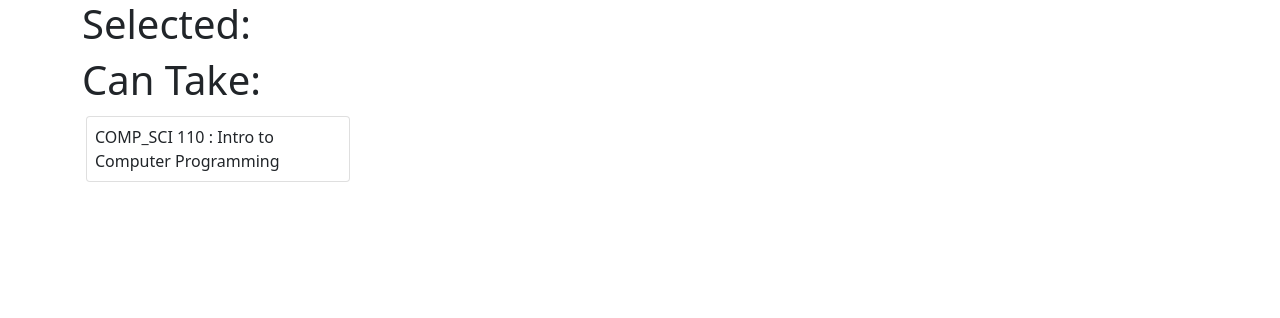
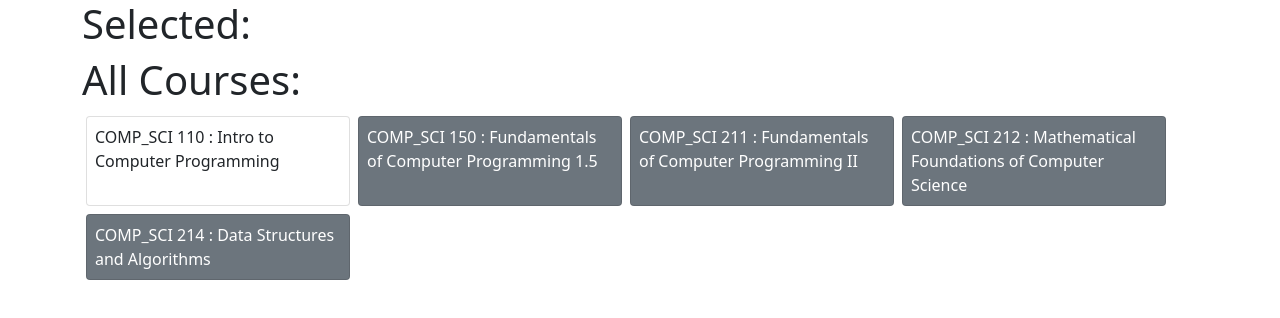
Before and after one commit to 397-f21/crouton.nu, a React (Create React App) app: page / in a window 1280 px wide. Shown: the top 318 px of the page. Built offline with nearby package versions, Linux system fonts and the light colour scheme.

Commit message:
added all courses

```diff
--- a/src/components/CourseList.js
+++ b/src/components/CourseList.js
@@ -15,16 +15,23 @@ export const CourseList = () => {
             <h1> Selected: </h1>
             <div className="course-list">
                 {selected.map((course) => <Courses course={course} setSelected={setSelected}
-                                                 selected={selected} coursesArr={coursesArr} canTake={canTake}
-                                                 setCanTake={setCanTake} action={detake}/>)}
+                                                   selected={selected} coursesArr={coursesArr} canTake={canTake}
+                                                   setCanTake={setCanTake} action={detake}/>)}
             </div>
 
 
-            <h1> Can Take: </h1>
+            {/*<h1> Can Take: </h1>*/}
+            {/*<div className="course-list">*/}
+            {/*    {canTake.map((course) => <Courses course={course} setSelected={setSelected}*/}
+            {/*                                      selected={selected} coursesArr={coursesArr} canTake={canTake}*/}
+            {/*                                      setCanTake={setCanTake} action={take}/>)}*/}
+            {/*</div>*/}
+            <h1> All Courses: </h1>
             <div className="course-list">
-                {canTake.map((course) => <Courses course={course} setSelected={setSelected}
-                                                 selected={selected} coursesArr={coursesArr} canTake={canTake}
-                                                 setCanTake={setCanTake} action={take}/>)}
+                {coursesArr.map((course) => <NotSelectedCourses course={course} setSelected={setSelected}
+                                                                selected={selected} coursesArr={coursesArr}
+                                                                canTake={canTake}
+                                                                setCanTake={setCanTake} action={take}/>)}
             </div>
         </>
     )
@@ -33,11 +40,37 @@ export const CourseList = () => {
 const Courses = ({coursesArr, course, setSelected, selected, canTake, setCanTake, action}) => {
     return (
         course ?
-            <div className="card m-1 p-2" onClick={() => {action(coursesArr, course, setSelected, selected, canTake, setCanTake);}}>
+            <div className="card m-1 p-2" onClick={() => {
+                action(coursesArr, course, setSelected, selected, canTake, setCanTake);
+            }}>
                 {course[0]} : {course[1].course_name}
             </div>
-        : null
+            : null
     );
+
+}
+
+const NotSelectedCourses = ({coursesArr, course, setSelected, selected, canTake, setCanTake, action}) => {
+    const selectedCoursesName = selected.map(course => course[0]);
+
+
+    return (
+        course ?
+            selectedCoursesName.includes(course[0]) ? <div className="card m-1 p-2 bg-primary text-white">
+                    {course[0]} : {course[1].course_name}
+                </div> :
+                ifPreMet(course, selected) && !selectedCoursesName.includes(course[0]) ?
+                    <div className="card m-1 p-2" onClick={() => {
+                        action(coursesArr, course, setSelected, selected, canTake, setCanTake);
+                    }}>
+                        {course[0]} : {course[1].course_name}
+                    </div> :
+                    <div className="card m-1 p-2 bg-secondary text-white">
+                        {course[0]} : {course[1].course_name}
+                    </div>
+            : null
+    );
+
 
 }
 
```
